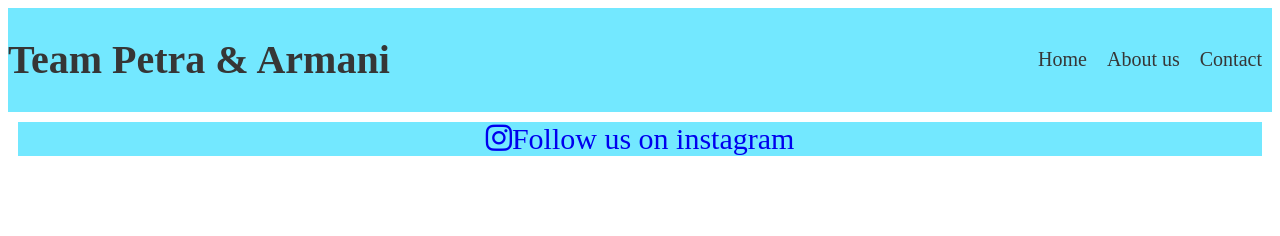
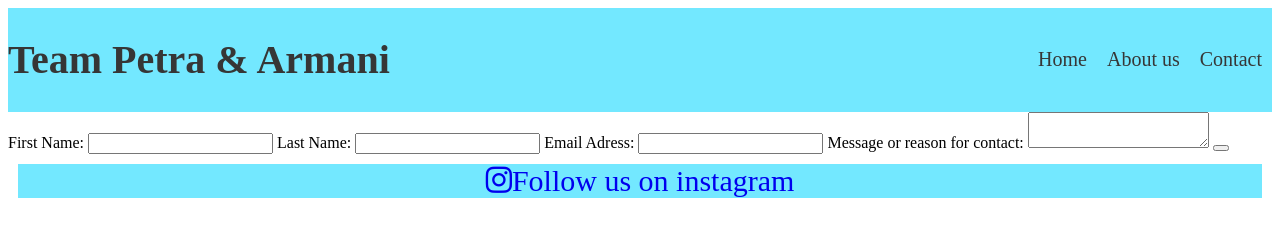
Before and after one commit to Ismino/TeamArmani, a plain HTML site: page contact.html in a window 1280 px wide. Drawn offline with Linux system fonts and the light colour scheme.

Commit message:
Add form element to contact html file

```diff
--- a/contact.html
+++ b/contact.html
@@ -25,6 +25,17 @@
     </header>
 
     <section id="contact">
+        <form>
+            <label for="fname">First Name:</label>
+            <input type="text" id="fname" name="first-name" required>
+            <label for="lname">Last Name:</label>
+            <input type="text" id="lname" name="last-name">
+            <label for="email">Email Adress:</label>
+            <input type="text" id="email" name="email">
+            <label for="message">Message or reason for contact:</label>
+            <textarea id="message" name="message"></textarea>
+            <button type="submit"></button>
+          </form>
 
 
 
```
